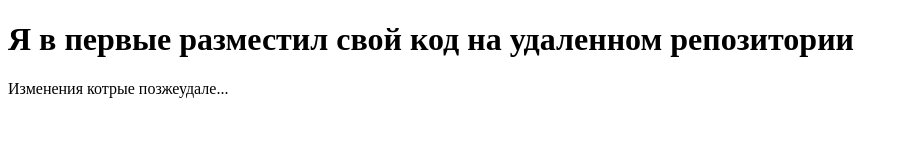
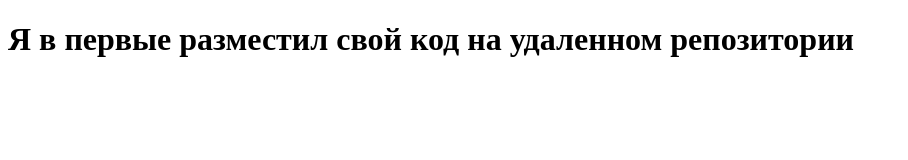
Before and after one commit to 5656498431648663131846366/test_repo, a plain HTML site: page index.html in a window 1280 px wide. Shown: the whole page, without its empty margins (0-908 px from the left). Drawn offline with Linux system fonts and the light colour scheme.

Commit message:
Revert "commit"
This reverts commit c40f03245554035c91e3cd4f32e4cd119f7e0d22.

```diff
--- a/index.html
+++ b/index.html
@@ -7,6 +7,6 @@
 </head>
 <body>
    <h1>Я в первые разместил свой код на удаленном репозитории</h1>
-   <p>Изменения котрые позжеудале...</p>
+
 </body>
 </html>
```
